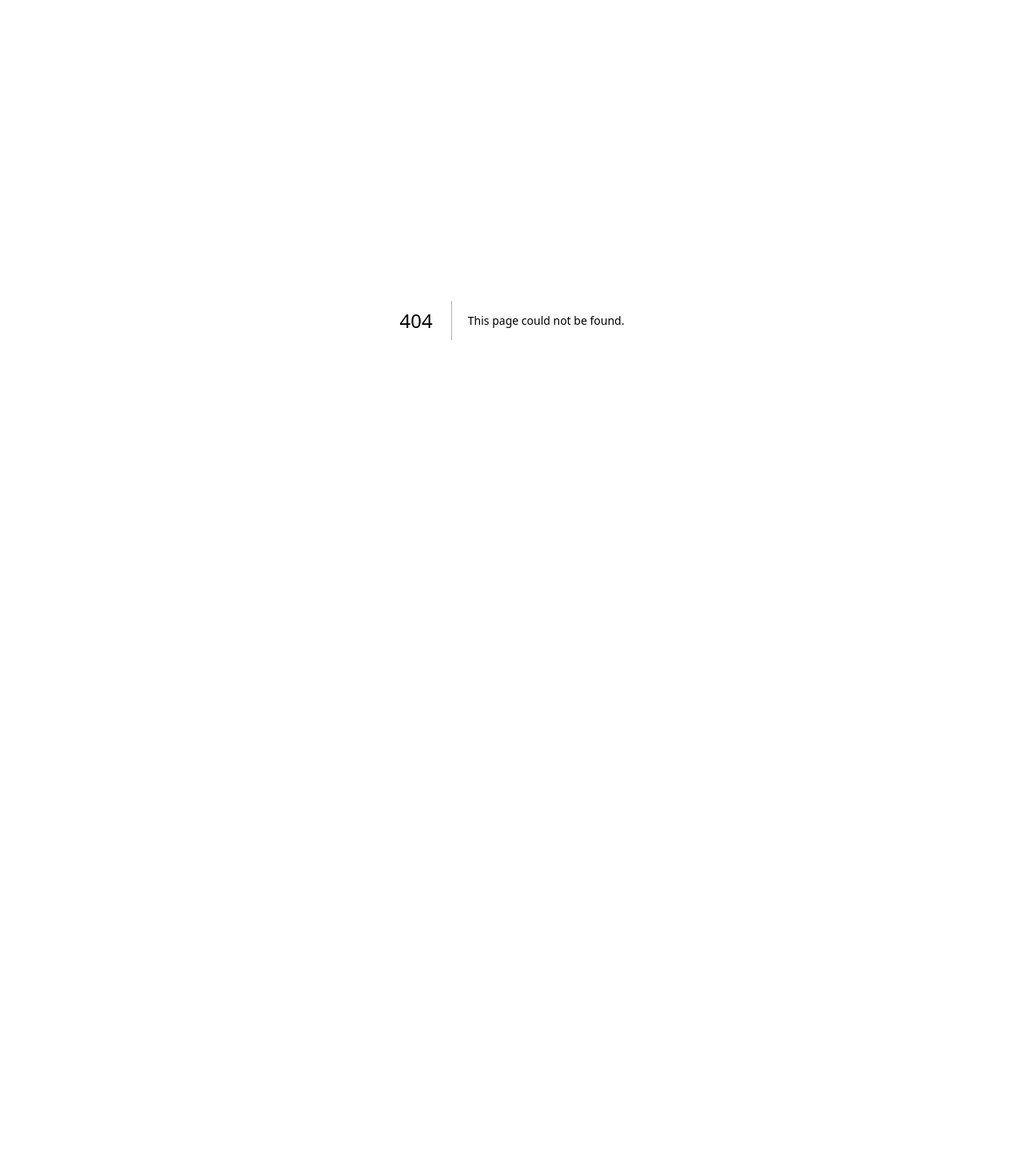
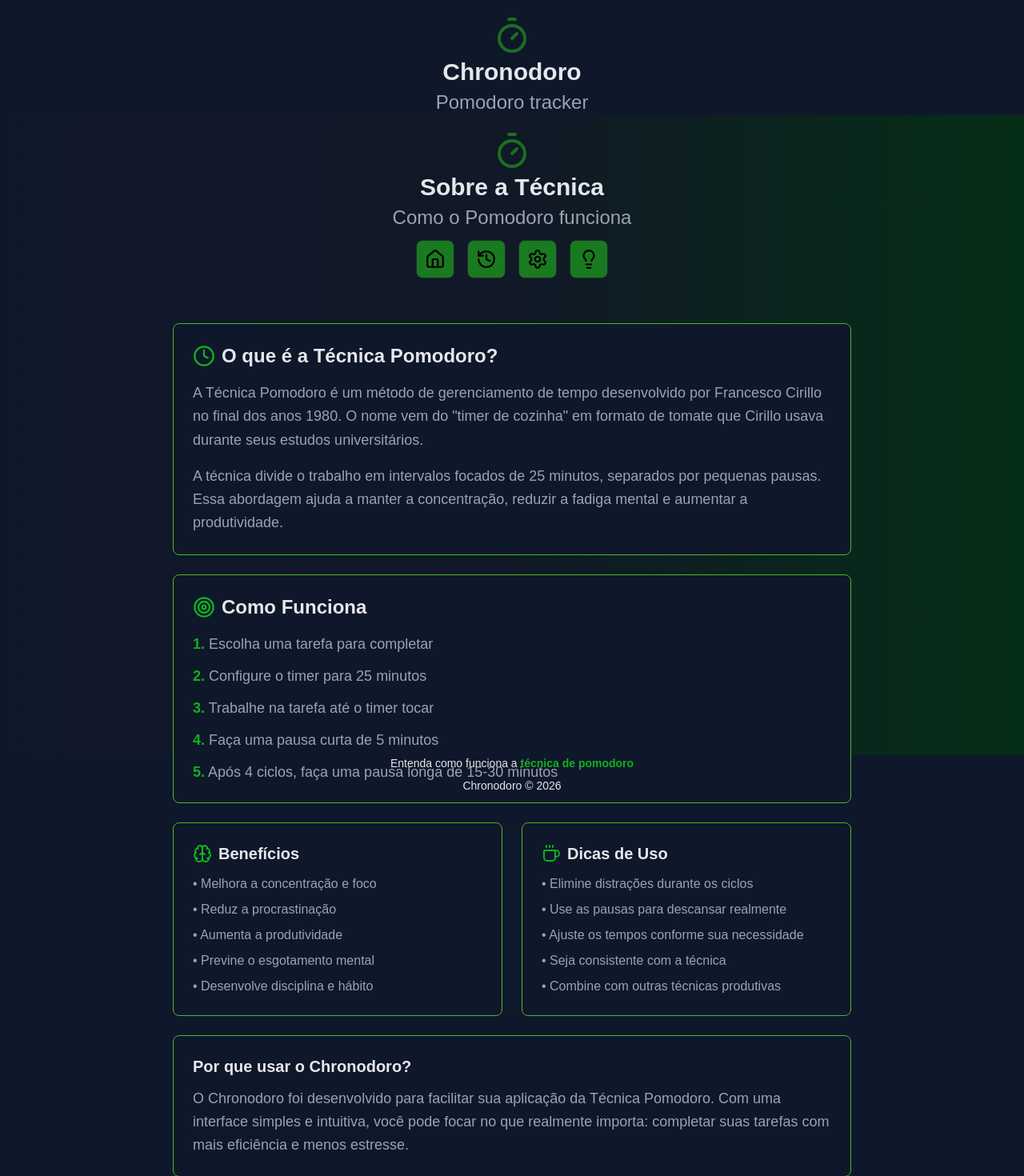
Before and after one commit to JohnSilva98/chronodoro, a Next.js app: page /about in a window 1280 px wide. Before the commit this address had no page. Shown: the top 1470 px of the page at 80% size. Before the commit the page ends 800 px from the top, so only its background shows below. Built offline with nearby package versions, Linux system fonts and the light colour scheme.

Commit message:
editing components

```diff
--- /dev/null
+++ b/app/about/page.tsx
@@ -0,0 +1,100 @@
+"use client"
+import MenuButton from "../components/MenuButton"
+import Footer from "../components/Footer"
+import Heading from "../components/Heading"
+import { Clock, Coffee, Target, Brain } from 'lucide-react'
+
+const About = () => {
+  return (
+    <div className="flex justify-center">
+      <main className="w-full h-screen" style={{background: 'var(--gradient-main)'}}>
+        <Heading title="Sobre a Técnica" subtitle="Como o Pomodoro funciona" />
+        <MenuButton />
+
+        <div className="max-w-4xl mx-auto px-6 py-8">
+          <div className="bg-[var(--bg-dark-1)] rounded-lg p-6 mb-6 border border-[var(--border-light)]">
+            <h2 className="text-[var(--text-primary)] text-2xl font-bold mb-4 flex items-center gap-2">
+              <Clock size={28} className="text-[var(--primary-green-light)]" />
+              O que é a Técnica Pomodoro?
+            </h2>
+            <p className="text-[var(--text-secondary)] text-lg leading-relaxed mb-4">
+              A Técnica Pomodoro é um método de gerenciamento de tempo desenvolvido por Francesco Cirillo no final dos anos 1980.
+              O nome vem do "timer de cozinha" em formato de tomate que Cirillo usava durante seus estudos universitários.
+            </p>
+            <p className="text-[var(--text-secondary)] text-lg leading-relaxed">
+              A técnica divide o trabalho em intervalos focados de 25 minutos, separados por pequenas pausas.
+              Essa abordagem ajuda a manter a concentração, reduzir a fadiga mental e aumentar a produtividade.
+            </p>
+          </div>
+
+          <div className="bg-[var(--bg-dark-1)] rounded-lg p-6 mb-6 border border-[var(--border-light)]">
+            <h2 className="text-[var(--text-primary)] text-2xl font-bold mb-4 flex items-center gap-2">
+              <Target size={28} className="text-[var(--primary-green-light)]" />
+              Como Funciona
+            </h2>
+            <ol className="space-y-3">
+              <li className="text-[var(--text-secondary)] text-lg">
+                <span className="text-[var(--primary-green-light)] font-semibold">1.</span> Escolha uma tarefa para completar
+              </li>
+              <li className="text-[var(--text-secondary)] text-lg">
+                <span className="text-[var(--primary-green-light)] font-semibold">2.</span> Configure o timer para 25 minutos
+              </li>
+              <li className="text-[var(--text-secondary)] text-lg">
+                <span className="text-[var(--primary-green-light)] font-semibold">3.</span> Trabalhe na tarefa até o timer tocar
+              </li>
+              <li className="text-[var(--text-secondary)] text-lg">
+                <span className="text-[var(--primary-green-light)] font-semibold">4.</span> Faça uma pausa curta de 5 minutos
+              </li>
+              <li className="text-[var(--text-secondary)] text-lg">
+                <span className="text-[var(--primary-green-light)] font-semibold">5.</span> Após 4 ciclos, faça uma pausa longa de 15-30 minutos
+              </li>
+            </ol>
+          </div>
+
+          <div className="grid md:grid-cols-2 gap-6 mb-6">
+            <div className="bg-[var(--bg-dark-1)] rounded-lg p-6 border border-[var(--border-light)]">
+              <h3 className="text-[var(--text-primary)] text-xl font-bold mb-3 flex items-center gap-2">
+                <Brain size={24} className="text-[var(--primary-green-light)]" />
+                Benefícios
+              </h3>
+              <ul className="space-y-2 text-[var(--text-secondary)]">
+                <li>• Melhora a concentração e foco</li>
+                <li>• Reduz a procrastinação</li>
+                <li>• Aumenta a produtividade</li>
+                <li>• Previne o esgotamento mental</li>
+                <li>• Desenvolve disciplina e hábito</li>
+              </ul>
+            </div>
+
+            <div className="bg-[var(--bg-dark-1)] rounded-lg p-6 border border-[var(--border-light)]">
+              <h3 className="text-[var(--text-primary)] text-xl font-bold mb-3 flex items-center gap-2">
+                <Coffee size={24} className="text-[var(--primary-green-light)]" />
+                Dicas de Uso
+              </h3>
+              <ul className="space-y-2 text-[var(--text-secondary)]">
+                <li>• Elimine distrações durante os ciclos</li>
+                <li>• Use as pausas para descansar realmente</li>
+                <li>• Ajuste os tempos conforme sua necessidade</li>
+                <li>• Seja consistente com a técnica</li>
+                <li>• Combine com outras técnicas produtivas</li>
+              </ul>
+            </div>
+          </div>
+
+          <div className="bg-[var(--bg-dark-1)] rounded-lg p-6 border border-[var(--border-light)]">
+            <h3 className="text-[var(--text-primary)] text-xl font-bold mb-3">Por que usar o Chronodoro?</h3>
+            <p className="text-[var(--text-secondary)] text-lg leading-relaxed">
+              O Chronodoro foi desenvolvido para facilitar sua aplicação da Técnica Pomodoro.
+              Com uma interface simples e intuitiva, você pode focar no que realmente importa:
+              completar suas tarefas com mais eficiência e menos estresse.
+            </p>
+          </div>
+        </div>
+
+        <Footer />
+      </main>
+    </div>
+  )
+}
+
+export default About
--- a/app/components/Footer.jsx
+++ b/app/components/Footer.jsx
@@ -1,7 +1,7 @@
 export default function Footer() {
   return (
-    <footer className="flex flex-col items-center justify-center font-light text-sm bg-[var(--gradient-dark)]">
-        <a className="mb-2 mt-1 text-[var(--text-primary)] hover:underline" href="">Entenda como funciona a técnica de pomodoro</a>
+    <footer className="flex flex-col items-center justify-center font-light text-sm bg-[var(--gradient-dark)] ">
+        <a className="mb-2  text-[var(--text-primary)] hover:underline cursor-pointer text-center" href="/about">Entenda como funciona a <span className="text-[var(--primary-green-light)] font-semibold">técnica de pomodoro</span></a>
         <a className="text-[var(--text-primary)] hover:underline" href="/">Chronodoro &copy; {new Date().getFullYear()}</a>
     </footer>
   )
--- a/app/components/Heading.tsx
+++ b/app/components/Heading.tsx
@@ -1,12 +1,16 @@
-
 import { Timer } from 'lucide-react'
 
-const Heading = () => {
+interface HeadingProps {
+  title?: string
+  subtitle?: string
+}
+
+const Heading = ({ title = "Chronodoro", subtitle = "Pomodoro tracker" }: HeadingProps) => {
   return (
     <div className="mt-5 flex flex-col items-center justify-center">
         <Timer color="#1a7a20e6" size={48} className='mb-1' />
-         <h1 className="text-[var(--text-primary)] text-3xl font-bold mb-1">Chronodoro</h1>
-        <p className="text-[var(--text-secondary)] text-2xl">Pomodoro tracker</p>
+         <h1 className="text-[var(--text-primary)] text-3xl font-bold mb-1">{title}</h1>
+        <p className="text-[var(--text-secondary)] text-2xl">{subtitle}</p>
         </div>
   )
 }
--- a/app/components/MainForm.tsx
+++ b/app/components/MainForm.tsx
@@ -51,7 +51,7 @@
           <p className='text-[var(--text-primary)]'> <span className='text-[var(--primary-green-light)] font-semibold'>{shortBreakTime} minutos</span></p>
         </div>
         <Cicles />
-        <button onClick={handleStart} className={`text-[var(--text-primary)] hover:bg-[var(--primary-green-hover)] duration-300 border border-[var(--border-dark)] p-2 rounded-lg mt-2 cursor-pointer px-8 ${started ? 'bg-[var(--error)] hover:bg-[var(--error)]/80' : 'bg-[var(--success)] hover:bg-[var(--success)]/80'}`}>{started ? <CircleStop size={24} color="white" /> : <CirclePlay size={24} color="white" />}</button>
+        <button onClick={handleStart} className={`text-[var(--text-primary)] hover:bg-[var(--primary-green-hover)] duration-300 border border-[var(--border-dark)] p-2 rounded-lg mt-2 mb-4 cursor-pointer px-8 ${started ? 'bg-[var(--error)] hover:bg-[var(--error)]/80' : 'bg-[var(--success)] hover:bg-[var(--success)]/80'}`}>{started ? <CircleStop size={24} color="white" /> : <CirclePlay size={24} color="white" />}</button>
        </form>
 
   )
--- a/app/layout.tsx
+++ b/app/layout.tsx
@@ -2,6 +2,8 @@
 import { Geist, Geist_Mono } from "next/font/google";
 import "./globals.css";
 import "toastify-js/src/toastify.css"
+import Heading from "./components/Heading";
+import Footer from "./components/Footer";
 const geistSans = Geist({
   variable: "--font-geist-sans",
   subsets: ["latin"],
@@ -13,8 +15,8 @@
 });
 
 export const metadata: Metadata = {
-  title: "Create Next App",
-  description: "Generated by create next app",
+  title: "Chronodoro",
+  description: "Chronodoro - Pomodoro timer",
 };
 
 export default function RootLayout({
@@ -25,9 +27,13 @@
   return (
     <html lang="en">
       <body
-        className={`${geistSans.variable} ${geistMono.variable} antialiased`}
+        className={`${geistSans.variable} ${geistMono.variable} antialiased flex flex-col min-h-screen`}
       >
-        {children}
+        <Heading />
+        <main className="flex-1">
+          {children}
+        </main>
+        <Footer />
       </body>
     </html>
   );
--- a/app/page.tsx
+++ b/app/page.tsx
@@ -12,18 +12,14 @@
 
 
   return (
-    <div className=" flex justify-center ">
-      {/* cabeçalho da pagina */}
-      <main className=" w-full h-screen" style={{background: 'var(--gradient-main)'}} >
-        <Heading />
+    <div className="flex justify-center h-full">
+      <main className="w-full h-full" style={{background: 'var(--gradient-main)'}} >
         {/* menu de botões */}
         <MenuButton />
         {/* contador */}
         <Countdown />
         {/* formulario principal */}
         <MainForm />
-
-      <Footer />
       </main>
     </div>
   );
```
Lines whose indentation alone changed are shown as unchanged.
